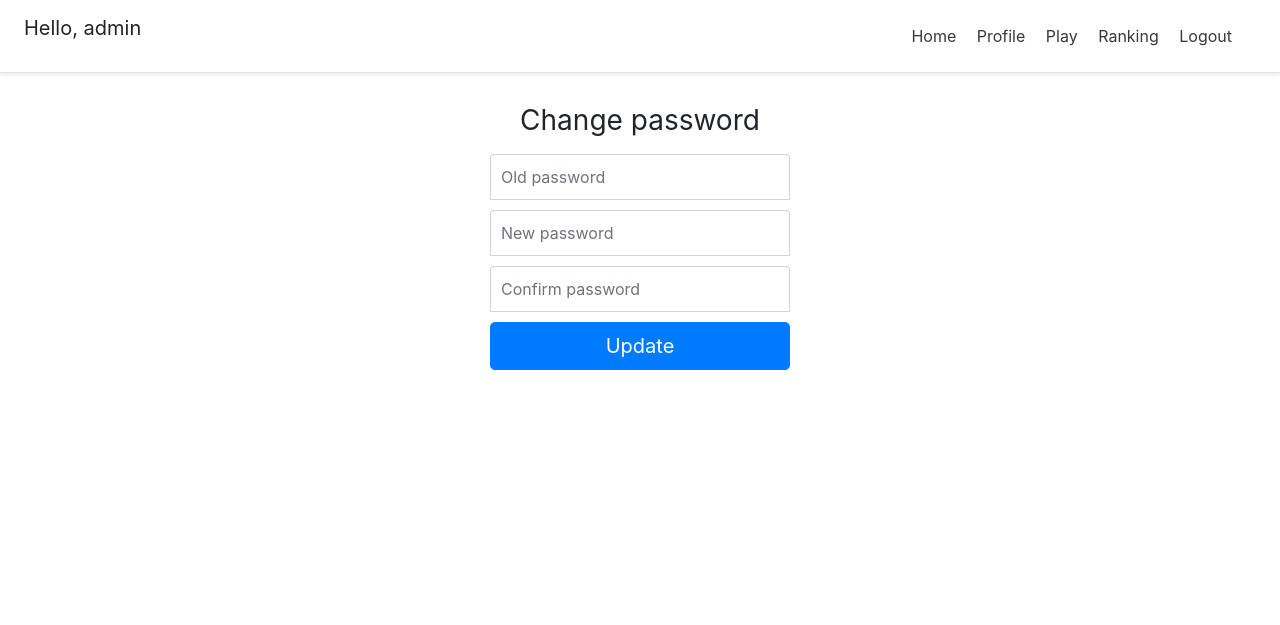
After one commit to ctoshio/DjangoGame, a Django app: page /password_change/ in a window 1280 px wide. The commit adds this page. Shown: the top 625 px of the page. Run offline with Django 3.2, Linux system fonts and the light colour scheme; a user stored in the database is signed in; some libraries are stand-ins or nearby versions.

Commit message:
add password change

```diff
--- a/account/templates/account/account.html
+++ b/account/templates/account/account.html
@@ -66,7 +66,7 @@
 </form>
 
 <div class="d-flex flex-column">
-    <a class="m-auto" href="">Change password</a>
+    <a class="m-auto" href="{% url 'password_change' %}">Change password</a>
 </div>
 
 {% endblock content %}
--- a/account/templates/account/login.html
+++ b/account/templates/account/login.html
@@ -66,7 +66,7 @@
 </form>
 
     <div class="d-flex flex-column">
-        <a class="m-auto" href="">Reset password</a>
+        <a class="m-auto" href="{% url 'password_reset' %}">Reset password</a>
     </div>
 
 {% endblock content %}
--- a/account/templates/account/register.html
+++ b/account/templates/account/register.html
@@ -71,8 +71,4 @@
 
 </form>
 
-<div class="d-flex flex-column">
-    <a class="m-auto" href="">Change password</a>
-</div>
-
 {% endblock content %}
--- a/djangoGame/urls.py
+++ b/djangoGame/urls.py
@@ -15,6 +15,8 @@ Including another URLconf
 """
 from django.contrib import admin
 from django.urls import path
+from django.urls.conf import include
+from django.contrib.auth import views as auth_views
 
 from account.views import (
     home_screen_view,
@@ -31,5 +33,20 @@ urlpatterns = [
     path('register/', registration_view, name="register"),
     path('logout/', logout_view, name="logout"),
     path('login/', login_view, name="login"),
-     path('account/', account_view, name="account"),
+    path('account/', account_view, name="account"),
+
+    path('password_change/done/', auth_views.PasswordChangeDoneView.as_view(template_name='registration/password_change_done.html'),
+        name='password_change_done'),
+
+    path('password_change/', auth_views.PasswordChangeView.as_view(template_name='registration/password_change.html'),
+        name='password_change'),
+
+    path('password_reset/done/', auth_views.PasswordResetCompleteView.as_view(template_name='registration/password_reset_done.html'),
+        name='password_reset_done'),
+
+    path('reset/<uidb64>/<token>/', auth_views.PasswordResetConfirmView.as_view(), name='password_reset_confirm'),
+    path('password_reset/', auth_views.PasswordResetView.as_view(), name='password_reset'),
+
+    path('reset/done/', auth_views.PasswordResetCompleteView.as_view(template_name='registration/password_reset_complete.html'),
+     name='password_reset_complete'),
 ]
--- /dev/null
+++ b/templates/registration/password_change.html
@@ -0,0 +1,52 @@
+{% extends 'base.html' %}
+
+{% block content %}
+<style type="text/css">
+  .form-signin {
+    width: 100%;
+    max-width: 330px;
+    padding: 15px;
+    margin: auto;
+  }
+  .form-signin .checkbox {
+    font-weight: 400;
+  }
+  .form-signin .form-control {
+    position: relative;
+    box-sizing: border-box;
+    height: auto;
+    padding: 10px;
+    font-size: 16px;
+  }
+  .form-signin .form-control:focus {
+    z-index: 2;
+  }
+  .form-signin input[type="password"] {
+    margin-bottom: 10px;
+    border-bottom-right-radius: 0;
+    border-bottom-left-radius: 0;
+  }
+  .h3{
+    text-align: center;
+  }
+</style>
+
+
+<form method="POST" class="form-signin">{% csrf_token %}
+  <h1 class="h3 mb-3 font-weight-normal">Change password</h1>
+    <input name="old_password" class="form-control" placeholder="Old password" type="password" id="id_old_password" required="true">
+    <input name="new_password1" class="form-control" placeholder="New password" type="password" id="id_new_password1" required="true">
+    <input name="new_password2" class="form-control" placeholder="Confirm password" type="password" id="id_new_password2" required="true">
+
+    {% for field in form %}
+      {% for error in field.errors %}
+        <p style="color: red">{{ error }}</p>
+      {% endfor %}
+    {% endfor %}
+
+  <button class="btn btn-lg btn-primary btn-block" type="submit">Update</button>
+</form>
+
+
+
+{% endblock %}
--- /dev/null
+++ b/templates/registration/password_reset_subject.txt
@@ -0,0 +1 @@
+CodingWithMitch password reset
```
Also changed, not shown: templates/registration/password_change_done.html (added, +11 -0 lines), templates/registration/password_reset_complete.html (added, +12 -0 lines), templates/registration/password_reset_done.html (added, +20 -0 lines), templates/registration/password_reset_email.html (added, +12 -0 lines), templates/registration/password_reset_form.html (added, +45 -0 lines), db.sqlite3.
